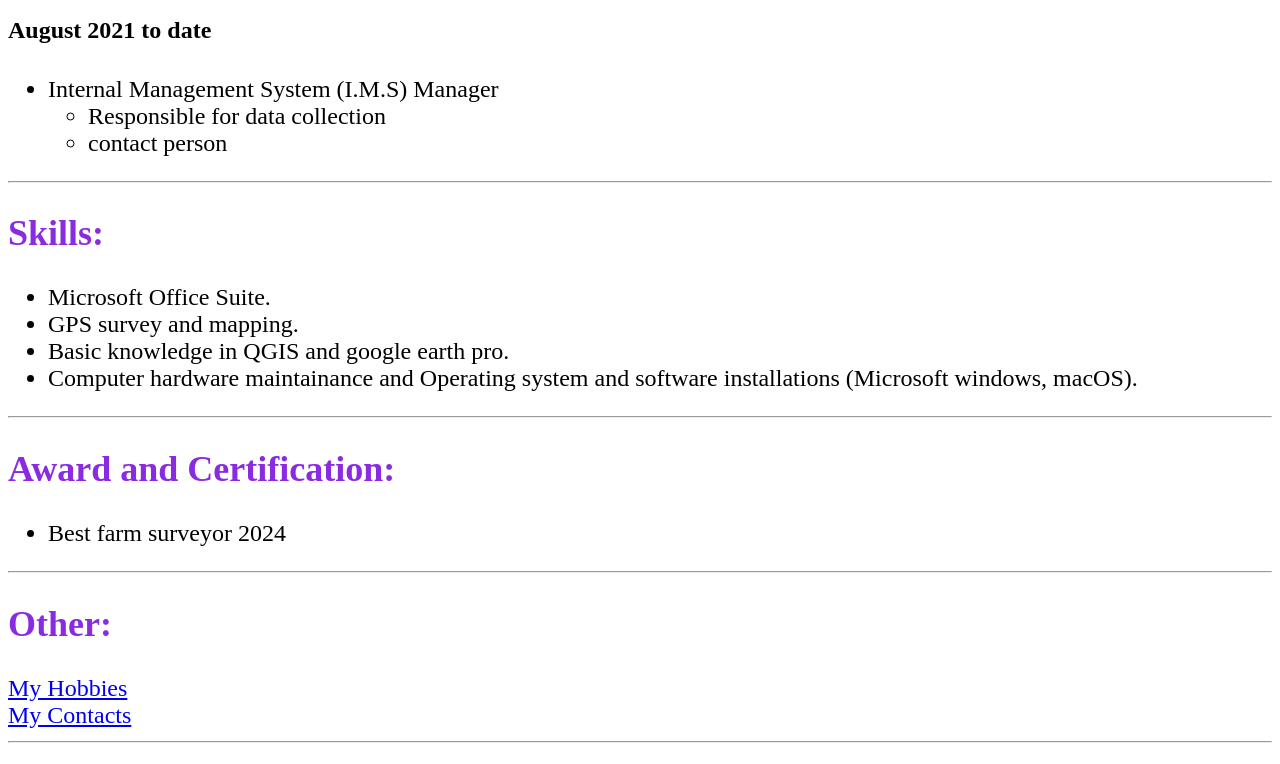
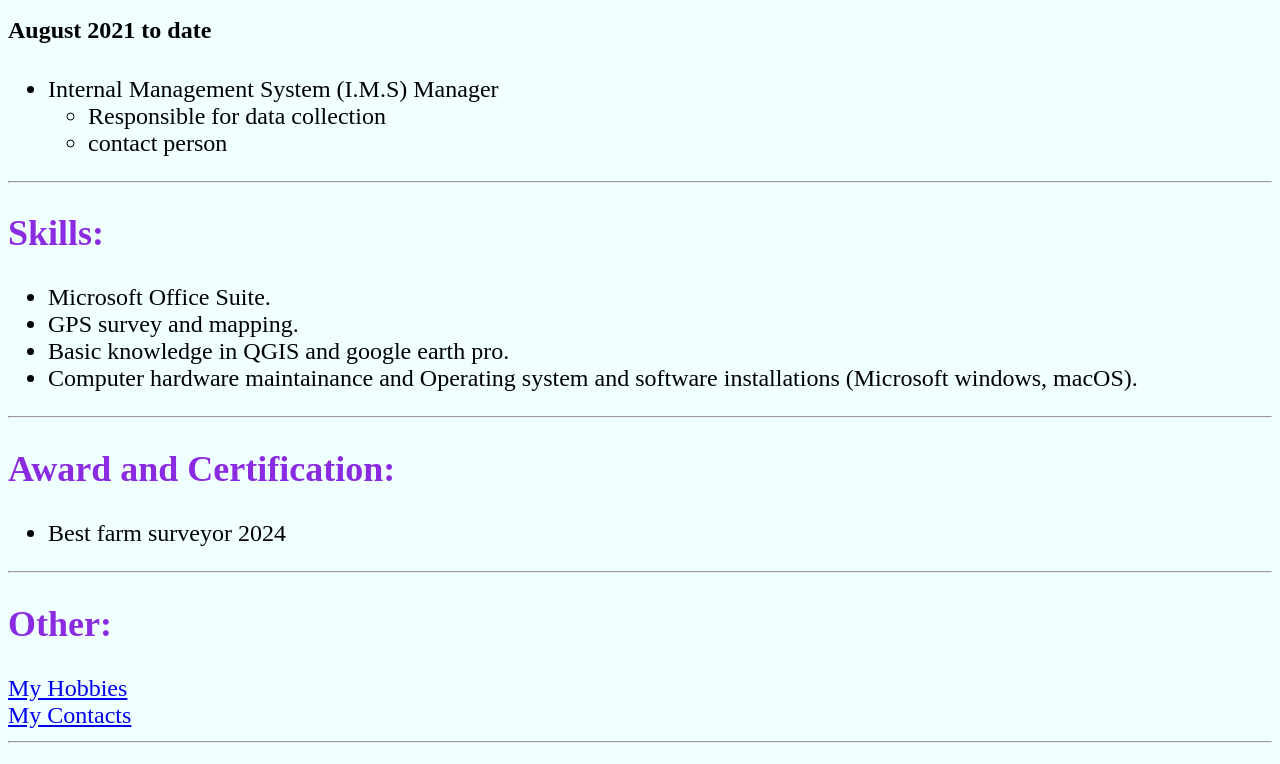
Before and after one commit to Shero01/html-my-resume, a plain HTML site: page index.html in a window 1280 px wide. Shown: the part 699-1463 px from the top of the page. Drawn offline with Linux system fonts and the light colour scheme.

Commit message:
Add files via upload

```diff
--- a/style.css
+++ b/style.css
@@ -13,3 +13,9 @@ ol {
 body {
     font-size: x-large;
 }
+html {
+    background-color: azure;
+}
+html {
+    background-image: -moz-element();
+}
```
